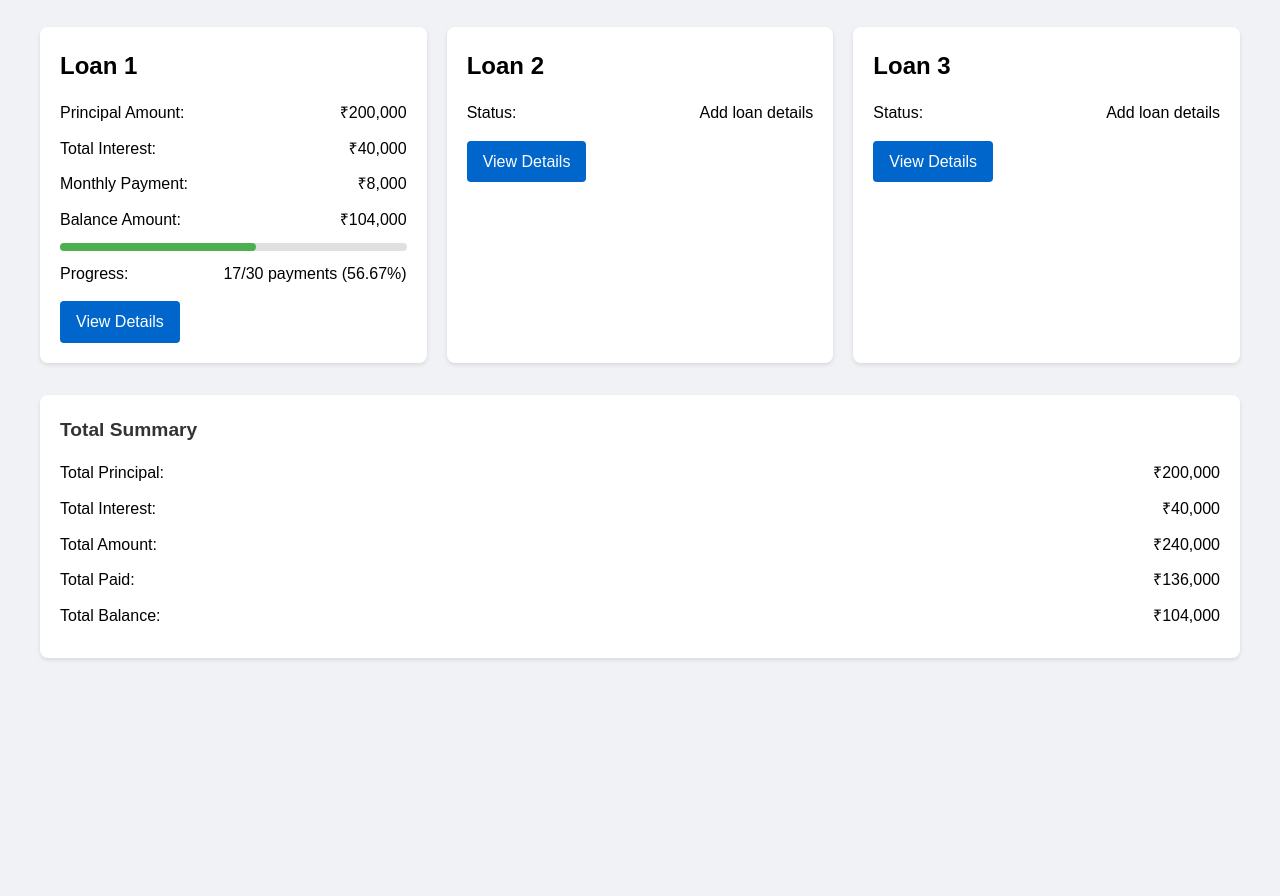
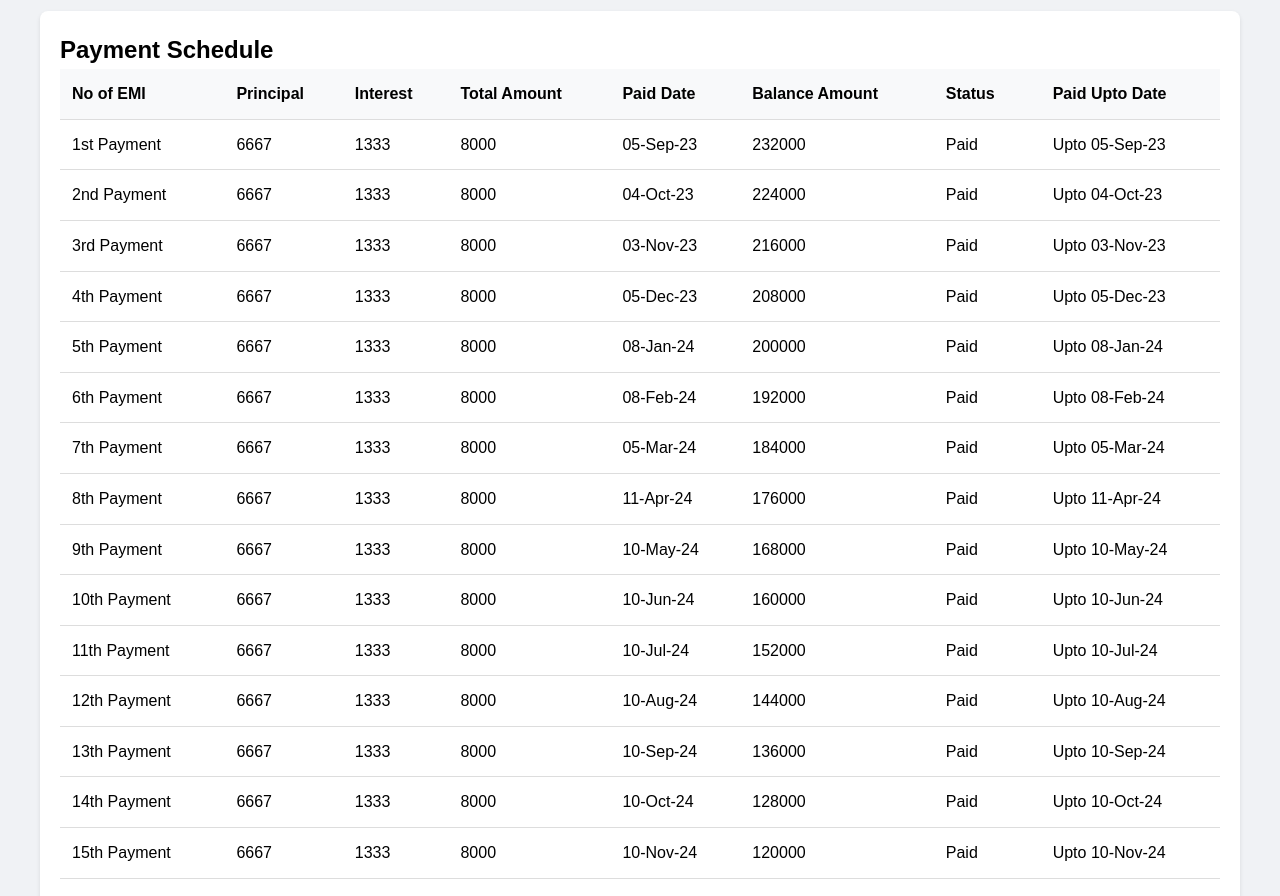
Before and after one commit to asureeAK/emi-tracker, a plain HTML site: page index.html in a window 1280 px wide. Shown: the part 116-1012 px from the top of the page. Before the commit the page ends 800 px from the top, so only its background shows below. Drawn offline with nearby package versions, Linux system fonts and the light colour scheme.

Commit message:
Update index.html

```diff
--- a/index.html
+++ b/index.html
@@ -3,125 +3,103 @@
 <head>
     <meta charset="UTF-8">
     <meta name="viewport" content="width=device-width, initial-scale=1.0">
-    <title>EMI Tracker - Loans Overview</title>
+    <title>EMI Tracker - Loan 1 Details</title>
     <link rel="stylesheet" href="styles.css">
-    <style>
-        .btn {
-            display: inline-block;
-            padding: 8px 16px;
-            background-color: #0066cc;
-            color: white;
-            text-decoration: none;
-            border-radius: 4px;
-            transition: background-color 0.3s;
-        }
-        .btn:hover {
-            background-color: #0052a3;
-        }
-        .progress-bar {
-            width: 100%;
-            height: 8px;
-            background-color: #e0e0e0;
-            border-radius: 4px;
-            margin: 10px 0;
-        }
-        .progress-fill {
-            height: 100%;
-            background-color: #4CAF50;
-            border-radius: 4px;
-            transition: width 0.3s ease;
-        }
-    </style>
+    <script src="https://cdnjs.cloudflare.com/ajax/libs/Chart.js/3.7.0/chart.min.js"></script>
 </head>
 <body>
     <div class="container">
         <div class="header">
-            <h1>EMI Tracker</h1>
+            <h1>EMI Tracker - Loan 1</h1>
             <div class="nav">
-                <a href="index.html" class="btn">Overview</a>
+                <a href="index.html">Overview</a>
                 <a href="loan1.html">Loan 1</a>
                 <a href="loan2.html">Loan 2</a>
                 <a href="loan3.html">Loan 3</a>
             </div>
         </div>
 
-        <div class="loans-list">
-            <div class="loan-card">
-                <h2>Loan 1</h2>
-                <div class="loan-details">
-                    <div class="summary-item">
-                        <span>Principal Amount:</span>
-                        <span>₹200,000</span>
-                    </div>
-                    <div class="summary-item">
-                        <span>Total Interest:</span>
-                        <span>₹40,000</span>
-                    </div>
-                    <div class="summary-item">
-                        <span>Monthly Payment:</span>
-                        <span>₹8,000</span>
-                    </div>
-                    <div class="summary-item">
-                        <span>Balance Amount:</span>
-                        <span>₹104,000</span>
-                    </div>
-                    <div class="progress-bar">
-                        <div class="progress-fill" style="width: 56.67%"></div>
-                    </div>
-                    <div class="summary-item">
-                        <span>Progress:</span>
-                        <span>17/30 payments (56.67%)</span>
-                    </div>
-                </div>
-                <a href="loan1.html" class="btn">View Details</a>
-            </div>
-
-            <div class="loan-card">
-                <h2>Loan 2</h2>
-                <div class="loan-details">
-                    <div class="summary-item">
-                        <span>Status:</span>
-                        <span>Add loan details</span>
-                    </div>
-                </div>
-                <a href="loan2.html" class="btn">View Details</a>
-            </div>
-
-            <div class="loan-card">
-                <h2>Loan 3</h2>
-                <div class="loan-details">
-                    <div class="summary-item">
-                        <span>Status:</span>
-                        <span>Add loan details</span>
-                    </div>
-                </div>
-                <a href="loan3.html" class="btn">View Details</a>
-            </div>
+        <div class="table-container">
+            <h2>Payment Schedule</h2>
+            <table>
+                <thead>
+                    <tr>
+                        <th>No of EMI</th>
+                        <th>Principal</th>
+                        <th>Interest</th>
+                        <th>Total Amount</th>
+                        <th>Paid Date</th>
+                        <th>Balance Amount</th>
+                        <th>Status</th>
+                        <th>Paid Upto Date</th>
+                    </tr>
+                </thead>
+                <tbody id="paymentTableBody">
+                    <tr><td>1st Payment</td><td>6667</td><td>1333</td><td>8000</td><td>05-Sep-23</td><td>232000</td><td>Paid</td><td></td></tr>
+                    <tr><td>2nd Payment</td><td>6667</td><td>1333</td><td>8000</td><td>04-Oct-23</td><td>224000</td><td>Paid</td><td></td></tr>
+                    <tr><td>3rd Payment</td><td>6667</td><td>1333</td><td>8000</td><td>03-Nov-23</td><td>216000</td><td>Paid</td><td></td></tr>
+                    <tr><td>4th Payment</td><td>6667</td><td>1333</td><td>8000</td><td>05-Dec-23</td><td>208000</td><td>Paid</td><td></td></tr>
+                    <tr><td>5th Payment</td><td>6667</td><td>1333</td><td>8000</td><td>08-Jan-24</td><td>200000</td><td>Paid</td><td></td></tr>
+                    <tr><td>6th Payment</td><td>6667</td><td>1333</td><td>8000</td><td>08-Feb-24</td><td>192000</td><td>Upcoming</td><td></td></tr>
+                    <tr><td>7th Payment</td><td>6667</td><td>1333</td><td>8000</td><td>05-Mar-24</td><td>184000</td><td>Pending</td><td></td></tr>
+                    <tr><td>8th Payment</td><td>6667</td><td>1333</td><td>8000</td><td>11-Apr-24</td><td>176000</td><td>Pending</td><td></td></tr>
+                    <tr><td>9th Payment</td><td>6667</td><td>1333</td><td>8000</td><td>10-May-24</td><td>168000</td><td>Pending</td><td></td></tr>
+                    <tr><td>10th Payment</td><td>6667</td><td>1333</td><td>8000</td><td>10-Jun-24</td><td>160000</td><td>Pending</td><td></td></tr>
+                    <tr><td>11th Payment</td><td>6667</td><td>1333</td><td>8000</td><td>10-Jul-24</td><td>152000</td><td>Pending</td><td></td></tr>
+                    <tr><td>12th Payment</td><td>6667</td><td>1333</td><td>8000</td><td>10-Aug-24</td><td>144000</td><td>Pending</td><td></td></tr>
+                    <tr><td>13th Payment</td><td>6667</td><td>1333</td><td>8000</td><td>10-Sep-24</td><td>136000</td><td>Pending</td><td></td></tr>
+                    <tr><td>14th Payment</td><td>6667</td><td>1333</td><td>8000</td><td>10-Oct-24</td><td>128000</td><td>Pending</td><td></td></tr>
+                    <tr><td>15th Payment</td><td>6667</td><td>1333</td><td>8000</td><td>10-Nov-24</td><td>120000</td><td>Pending</td><td></td></tr>
+                    <tr><td>16th Payment</td><td>6667</td><td>1333</td><td>8000</td><td>10-Dec-24</td><td>112000</td><td>Pending</td><td></td></tr>
+                    <tr><td>17th Payment</td><td>6667</td><td>1333</td><td>8000</td><td>10-Jan-25</td><td>104000</td><td>Pending</td><td></td></tr>
+                    <tr><td>18th Payment</td><td>6667</td><td>1333</td><td>8000</td><td>10-Feb-25</td><td>96000</td><td>Pending</td><td></td></tr>
+                    <tr><td>19th Payment</td><td>6667</td><td>1333</td><td>8000</td><td>10-Mar-25</td><td>88000</td><td>Pending</td><td></td></tr>
+                    <tr><td>20th Payment</td><td>6667</td><td>1333</td><td>8000</td><td>10-Apr-25</td><td>80000</td><td>Pending</td><td></td></tr>
+                    <tr><td>21st Payment</td><td>6667</td><td>1333</td><td>8000</td><td>10-May-25</td><td>72000</td><td>Pending</td><td></td></tr>
+                    <tr><td>22nd Payment</td><td>6667</td><td>1333</td><td>8000</td><td>10-Jun-25</td><td>64000</td><td>Pending</td><td></td></tr>
+                    <tr><td>23rd Payment</td><td>6667</td><td>1333</td><td>8000</td><td>10-Jul-25</td><td>56000</td><td>Pending</td><td></td></tr>
+                    <tr><td>24th Payment</td><td>6667</td><td>1333</td><td>8000</td><td>10-Aug-25</td><td>48000</td><td>Pending</td><td></td></tr>
+                    <tr><td>25th Payment</td><td>6667</td><td>1333</td><td>8000</td><td>10-Sep-25</td><td>40000</td><td>Pending</td><td></td></tr>
+                    <tr><td>26th Payment</td><td>6667</td><td>1333</td><td>8000</td><td>10-Oct-25</td><td>32000</td><td>Pending</td><td></td></tr>
+                    <tr><td>27th Payment</td><td>6667</td><td>1333</td><td>8000</td><td>10-Nov-25</td><td>24000</td><td>Pending</td><td></td></tr>
+                    <tr><td>28th Payment</td><td>6667</td><td>1333</td><td>8000</td><td>10-Dec-25</td><td>16000</td><td>Pending</td><td></td></tr>
+                    <tr><td>29th Payment</td><td>6667</td><td>1333</td><td>8000</td><td>10-Jan-26</td><td>8000</td><td>Pending</td><td></td></tr>
+                    <tr><td>30th Payment</td><td>6667</td><td>1333</td><td>8000</td><td>10-Feb-26</td><td>0</td><td>Pending</td><td></td></tr>
+                </tbody>
+            </table>
         </div>
 
-        <div class="card" style="margin-top: 2rem;">
-            <h2>Total Summary</h2>
-            <div class="summary-item">
-                <span>Total Principal:</span>
-                <span>₹200,000</span>
-            </div>
-            <div class="summary-item">
-                <span>Total Interest:</span>
-                <span>₹40,000</span>
-            </div>
-            <div class="summary-item">
-                <span>Total Amount:</span>
-                <span>₹240,000</span>
-            </div>
-            <div class="summary-item">
-                <span>Total Paid:</span>
-                <span>₹136,000</span>
-            </div>
-            <div class="summary-item">
-                <span>Total Balance:</span>
-                <span>₹104,000</span>
-            </div>
+        <div class="summary-cards">
+            <!-- Summary cards remain the same -->
         </div>
     </div>
+
+    <style>
+        /* CSS remains the same */
+    </style>
+
+    <script>
+        document.addEventListener("DOMContentLoaded", function() {
+            const today = new Date();
+            const rows = document.querySelectorAll("#paymentTableBody tr");
+
+            rows.forEach(row => {
+                const paidDateCell = row.cells[4];
+                const statusCell = row.cells[6];
+                const paidUptoCell = row.cells[7];
+                const paidDate = new Date(paidDateCell.textContent);
+
+                if (today < paidDate) {
+                    statusCell.textContent = "Pending";
+                } else if (today.toDateString() === paidDate.toDateString()) {
+                    statusCell.textContent = "Upcoming";
+                    paidUptoCell.textContent = `Upto ${paidDateCell.textContent}`;
+                } else {
+                    statusCell.textContent = "Paid";
+                    paidUptoCell.textContent = `Upto ${paidDateCell.textContent}`;
+                }
+            });
+        });
+    </script>
 </body>
 </html>
```
